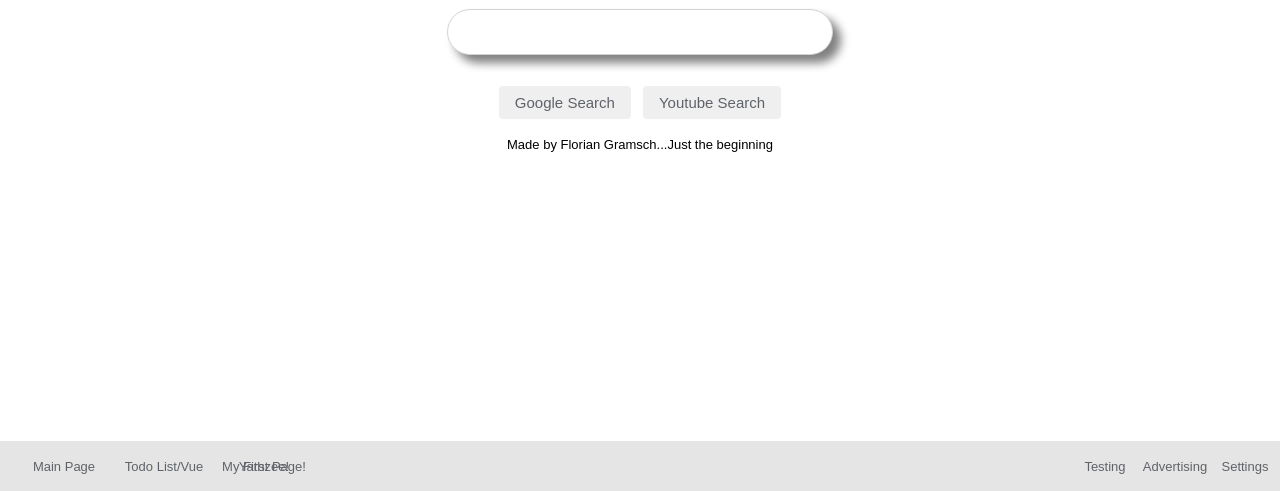
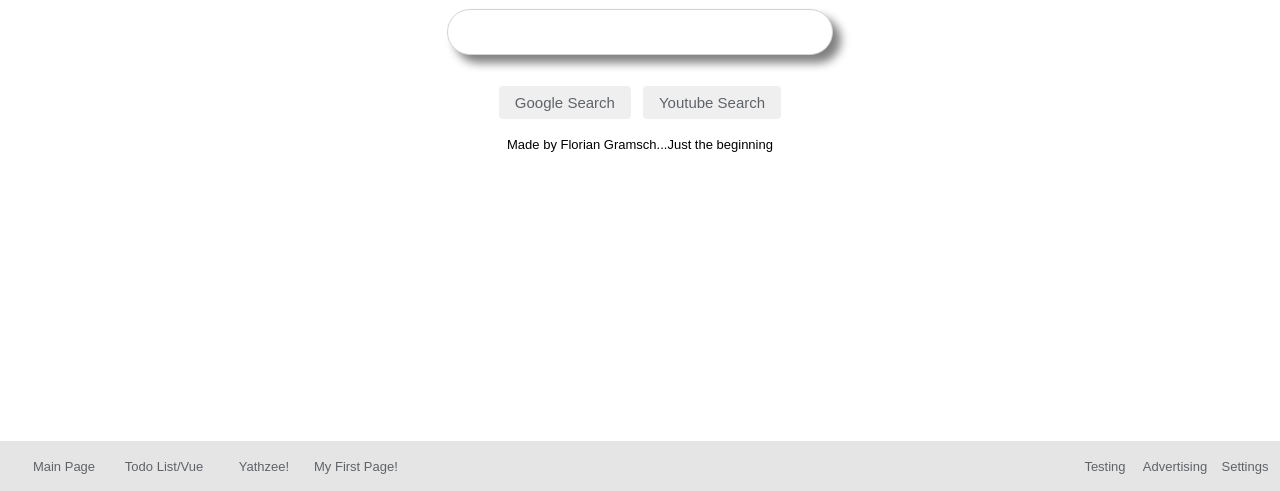
Before and after one commit to floriangramsch/floriangramsch.github.io, a plain HTML site: page index.html in a window 1280 px wide. Shown: the part 309-800 px from the top of the page. Drawn offline with Linux system fonts and the light colour scheme.

Commit message:
small changes

```diff
--- a/index.html
+++ b/index.html
@@ -34,7 +34,7 @@
             <a href="index.html" id="main">Main Page</a>
             <a href="todo/todo.html" id="todo">Todo List/Vue</a>
             <a href="yahtzee/yahtzee.html" id="yathzee">Yathzee!</a>
-            <a href="first_page/index.html" id="yathzee">My First Page!</a>
+            <a href="first_page/index.html" id="first_page">My First Page!</a>
         </div>
         <div id="right-footer">
             <a href="test/test.html" id="test">Testing</a>
--- a/style.css
+++ b/style.css
@@ -165,7 +165,7 @@ footer {
     display: grid;
     grid-template-columns: 100px 100px 100px;
     grid-template-rows: 50px;
-    grid-template-areas: "main todo yathzee";
+    grid-template-areas: "main todo yathzee first_page";
     padding-left: 1em;
 }
 
@@ -192,6 +192,11 @@ footer {
     justify-self: center;
     align-self: center;
 }
+#first_page {
+    grid-area: first_page;
+    justify-self: center;
+    align-self: center;
+}
 #test {
     grid-area: test;
     justify-self: center;
```
